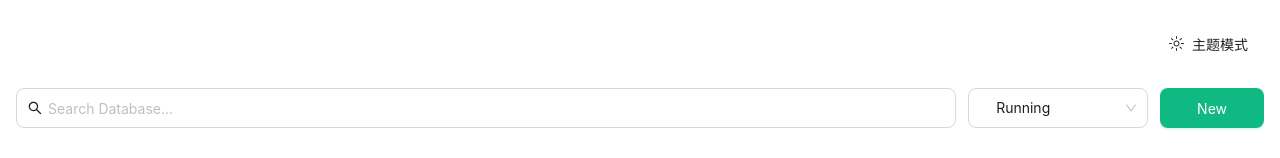
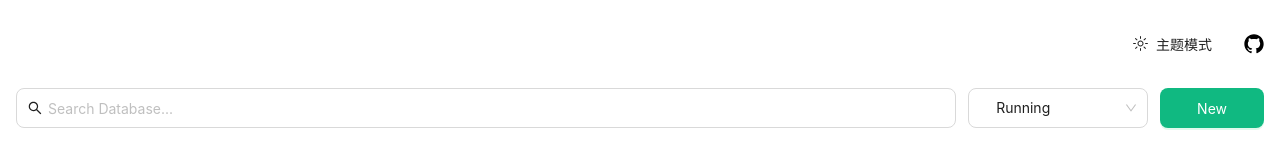
Before and after one commit to liaoyio/nextjs-antd-dark-mode-error, a Next.js app: page / in a window 1280 px wide. Shown: the top 158 px of the page. Built offline with nearby package versions, Linux system fonts and the light colour scheme.

Commit message:
feat: :sparkles: 添加 github 仓库地址

```diff
--- a/app/layout.tsx
+++ b/app/layout.tsx
@@ -1,13 +1,13 @@
 import { Suspense } from "react";
 import type { Metadata } from "next";
-// 方案一: 使用 @ant-design/cssinjs 方式集成 Antd
-import Providers from "components/themes/First";
 // 方案二: 使用 @ant-design/nextjs-registry 方式集成 Antd
 // import Providers from "components/themes/Second";
 
 // 方案三: 使用 antd-style 方式集成 Antd
 // import Providers from "components/themes/Third";
-
+import { GitHubLogoIcon } from "@radix-ui/react-icons";
+// 方案一: 使用 @ant-design/cssinjs 方式集成 Antd
+import Providers from "components/themes/First";
 import { poppins } from "lib/fonts";
 
 import ThemeSwitcher from "@/components/themes/theme-switcher";
@@ -34,9 +34,14 @@ const RootLayout = ({ children }: { children: React.ReactNode }) => {
       >
         <Suspense fallback={<FullSpin />}>
           <Providers>
-            <nav className="flex flex-row-reverse py-6">
-              {" "}
-              <ThemeSwitcher />{" "}
+            <nav className="flex flex-row-reverse items-center gap-4 py-6">
+              <a
+                href="https://github.com/liaoyio/nextjs-antd-dark-mode-error"
+                target="_blank"
+              >
+                <GitHubLogoIcon className="size-5 hover:opacity-70 dark:text-white" />
+              </a>
+              <ThemeSwitcher />
             </nav>
             {children}
           </Providers>
--- a/components/themes/theme-switcher.tsx
+++ b/components/themes/theme-switcher.tsx
@@ -35,7 +35,7 @@ export default function ThemeSwitcher({ className = "" }) {
           className="!flex items-center"
           icon={theme === "dark" ? <MoonIcon /> : <SunIcon />}
         >
-          主题模式
+          <span className="dark:!text-white">主题模式</span>
         </Button>
       </Dropdown>
     </div>
```
Also changed, not shown: 1 other file (tests, documents, lock files or other folders).
